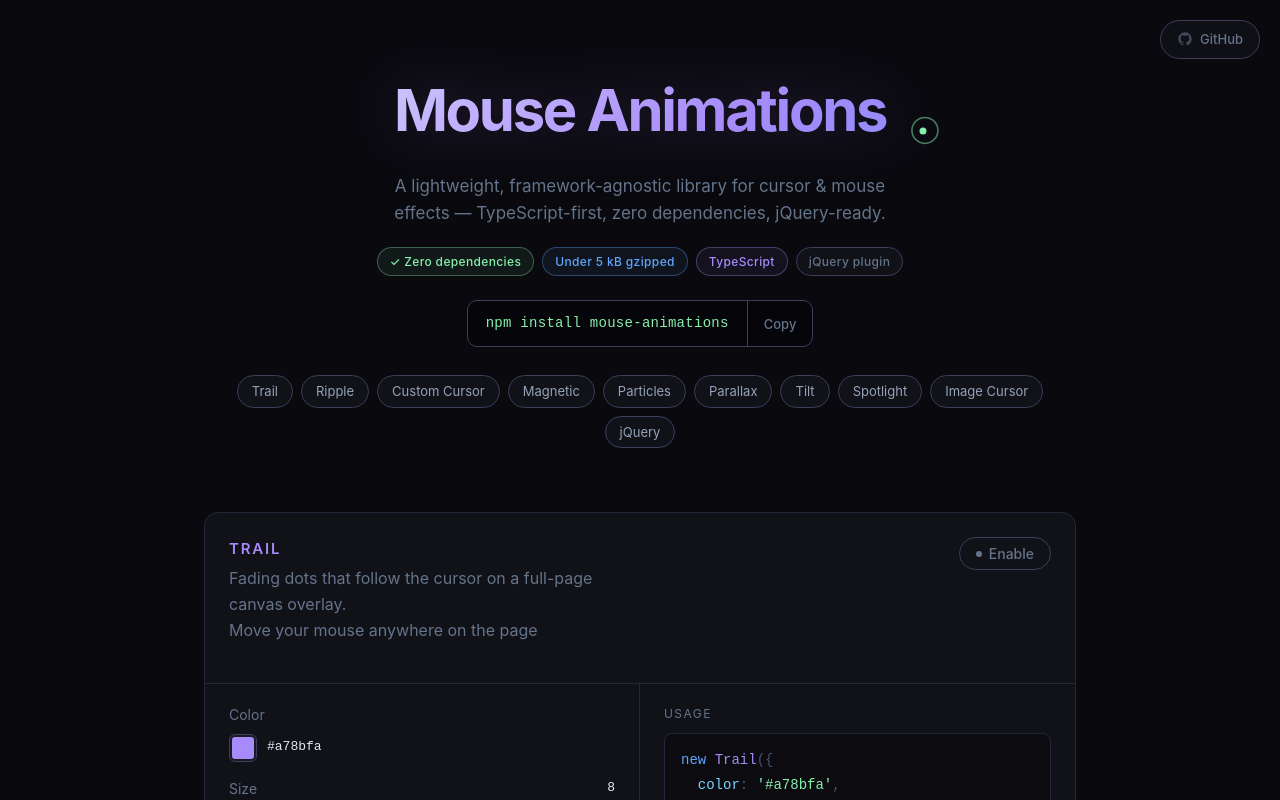
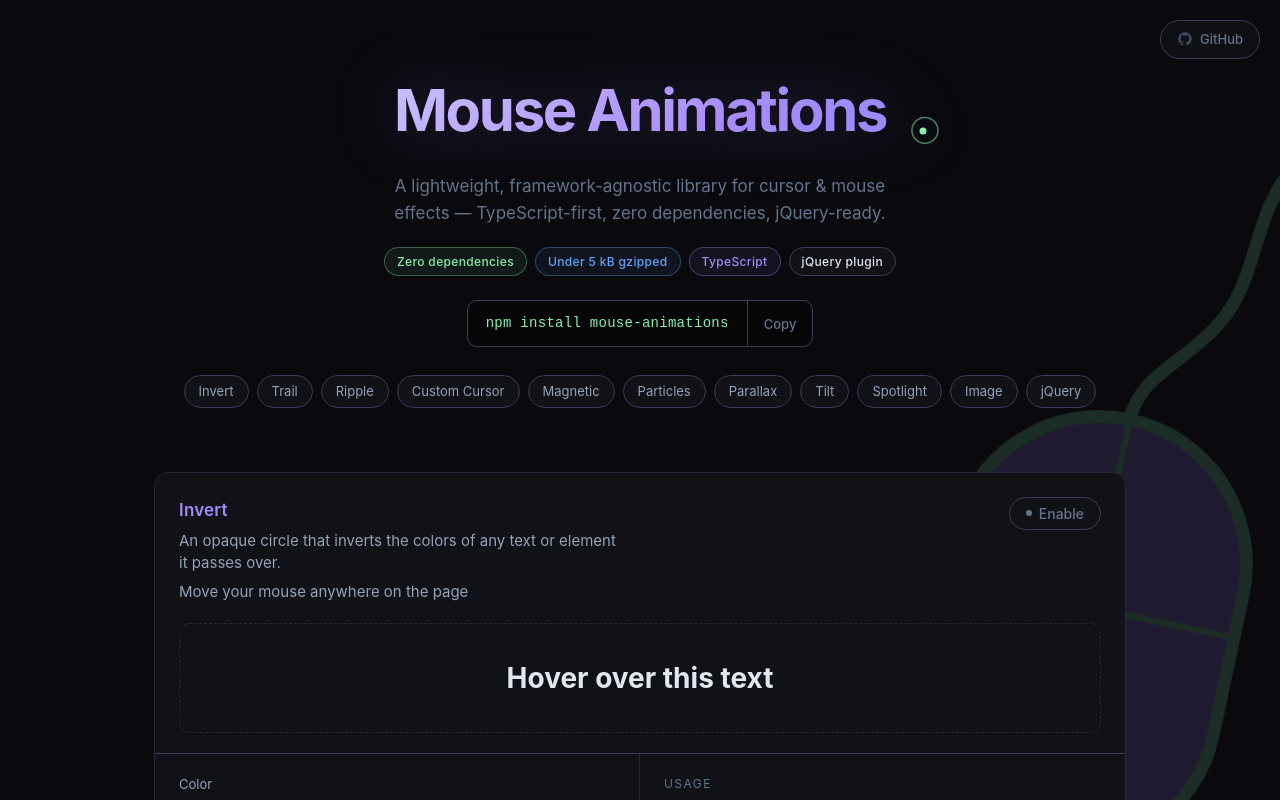
Before and after one commit to tgomilar/mouse-animations, a website built with Vite: page playground/index.html in a window 1280 px wide. Both pictures are taken after a click on the button "Disable". Shown: the top 800 px of the page. Built offline with nearby package versions, Linux system fonts and the light colour scheme.

Commit message:
feat: add Invert and improve Image effect, update docs and playground

```diff
--- a/playground/index.html
+++ b/playground/index.html
@@ -10,10 +10,10 @@
     <!-- Primary SEO -->
     <meta
       name="description"
-      content="Zero-dependency TypeScript library for cursor &amp; mouse effects: trail, ripple, custom cursor, magnetic, particles, parallax, tilt, image cursor. Under 5 kB. Live playground." />
+      content="Zero-dependency TypeScript library for cursor &amp; mouse effects: trail, ripple, custom cursor, magnetic, particles, parallax, tilt, spotlight, invert cursor, image cursor. Under 5 kB. Live playground." />
     <meta
       name="keywords"
-      content="cursor effects, mouse effects, typescript, javascript, custom cursor, trail, ripple, magnetic, particles, parallax, tilt, image cursor, animation, zero dependency, jquery plugin" />
+      content="cursor effects, mouse effects, typescript, javascript, custom cursor, trail, ripple, magnetic, particles, parallax, tilt, spotlight, invert cursor, image cursor, animation, zero dependency, jquery plugin" />
     <meta name="author" content="Tanja Gomilar" />
     <meta name="robots" content="index, follow" />
     <meta name="theme-color" content="#09090e" />
@@ -26,7 +26,7 @@
     <meta property="og:title" content="Mouse Animations — Cursor &amp; Mouse Effects Library" />
     <meta
       property="og:description"
-      content="Lightweight, zero-dependency TypeScript library for cursor &amp; mouse effects — trail, ripple, custom cursor, magnetic, particles, parallax, tilt, image cursor. Framework-agnostic, under 5 kB, jQuery-ready. Try them all in the live playground." />
+      content="Lightweight, zero-dependency TypeScript library for cursor &amp; mouse effects — trail, ripple, custom cursor, magnetic, particles, parallax, tilt, spotlight, invert cursor, image cursor. Framework-agnostic, under 5 kB, jQuery-ready. Try them all in the live playground." />
     <meta property="og:image" content="https://tgomilar.github.io/mouse-animations/og-image.png" />
     <meta property="og:image:type" content="image/png" />
     <meta property="og:image:width" content="1200" />
@@ -38,7 +38,7 @@
     <meta name="twitter:title" content="Mouse Animations — Cursor &amp; Mouse Effects Library" />
     <meta
       name="twitter:description"
-      content="Cursor &amp; mouse effects in one tiny TypeScript library — trail, ripple, magnetic, particles, parallax, tilt, image cursor &amp; more. Zero dependencies, under 5 kB, jQuery-ready." />
+      content="Cursor &amp; mouse effects in one tiny TypeScript library — trail, ripple, magnetic, particles, parallax, tilt, spotlight, invert cursor, image cursor &amp; more. Zero dependencies, under 5 kB, jQuery-ready." />
     <meta name="twitter:image" content="https://tgomilar.github.io/mouse-animations/og-image.png" />
     <meta name="twitter:image:alt" content="Mouse Animations — interactive playground for cursor and mouse effects" />
     <meta name="google-site-verification" content="TWTDG5sHkQOekIFUa5uWVmi7yO3pJTU7AGMaIPajIHc" />
@@ -78,9 +78,25 @@
       }
 
       .page {
-        max-width: 920px;
+        max-width: 1020px;
         margin: 0 auto;
         padding: 64px 24px 120px;
+        position: relative;
+        z-index: 1;
+      }
+
+      /* ── Background mouse deco ── */
+      .bg-mouse {
+        position: fixed;
+        right: 20px;
+        top: 70%;
+        transform: translateY(-50%) rotate(12deg);
+        width: 320px;
+        color: var(--emerald);
+        opacity: 0.15;
+        pointer-events: none;
+        z-index: 0;
+        user-select: none;
       }
 
       /* ── Header ── */
@@ -157,7 +173,6 @@
       .badge-muted {
         border: 1px solid var(--border-hi);
         background: var(--surface);
-        color: var(--muted);
       }
 
       /* ── Install block ── */
@@ -271,18 +286,24 @@
       }
 
       .card-head h2 {
-        font-size: 15px;
+        font-size: 17px;
         font-weight: 600;
         color: var(--accent);
-        text-transform: uppercase;
-        letter-spacing: 0.12em;
-        margin-bottom: 5px;
+        letter-spacing: 0.01em;
+        margin-bottom: 6px;
       }
 
       .card-head p {
+        color: #94a3b8;
+        font-size: 15px;
+        max-width: 440px;
+        line-height: 1.5;
+      }
+
+      .card-hint {
+        font-size: 12px;
         color: var(--muted);
-        font-size: 16px;
-        max-width: 420px;
+        margin-top: 6px;
       }
 
       /* ── Toggle ── */
@@ -310,9 +331,7 @@
         border-radius: 50%;
         background: currentColor;
         flex-shrink: 0;
-        transition:
-          background 0.2s,
-          box-shadow 0.2s;
+        transition: background 0.2s,box-shadow 0.2s;
       }
 
       .toggle:hover {
@@ -393,7 +412,7 @@
         display: grid;
         grid-template-columns: 1fr 1fr;
         margin-top: 20px;
-        border-top: 1px solid var(--border);
+        border-top: 1px solid var(--border-hi);
       }
 
       @media (max-width: 620px) {
@@ -427,8 +446,8 @@
       .ctrl label {
         display: flex;
         justify-content: space-between;
-        font-size: 14px;
-        color: var(--muted);
+        font-size: 13px;
+        color: #94a3b8;
       }
 
       .ctrl label output {
@@ -633,9 +652,19 @@
       /* ── Footer ── */
       footer {
         margin-top: 80px;
-        text-align: center;
+        display: flex;
+        align-items: center;
+        justify-content: center;
+        gap: 12px;
         color: var(--muted);
         font-size: 14px;
+      }
+
+      .footer-mouse {
+        width: 18px;
+        color: var(--muted);
+        opacity: 0.5;
+        flex-shrink: 0;
       }
 
       footer a {
@@ -699,6 +728,22 @@
     </style>
   </head>
   <body>
+    <!-- ── Background decoration ── -->
+    <div class="bg-mouse" aria-hidden="true">
+      <svg viewBox="0 -150 200 570" xmlns="http://www.w3.org/2000/svg">
+        <!-- Cable tail: exits top of mouse, curves up and right in an S-arc -->
+        <path d="M100 48 C100 18, 130 4, 145 -28 C160 -60, 148 -98, 170 -132"
+              stroke="var(--emerald)" stroke-width="8" stroke-linecap="round" fill="none"/>
+        <!-- Mouse body: pill / rounded-rect -->
+        <rect x="8" y="48" width="184" height="274" rx="92"
+              fill="var(--accent)" fill-opacity="0.92" stroke="var(--emerald)" stroke-width="8"/>
+        <!-- Horizontal divider: buttons vs palm rest -->
+        <line x1="8" y1="168" x2="192" y2="168" stroke="var(--emerald)" stroke-width="4"/>
+        <!-- Vertical divider: left vs right button -->
+        <line x1="100" y1="48" x2="100" y2="168" stroke="var(--emerald)" stroke-width="4"/>
+      </svg>
+    </div>
+
     <nav class="floating-nav" aria-label="External links">
       <a class="floating-btn" href="https://github.com/tgomilar/mouse-animations" target="_blank" rel="noopener" aria-label="View on GitHub">
         <svg width="16" height="16" viewBox="0 0 24 24" fill="currentColor" aria-hidden="true">
@@ -707,13 +752,6 @@
         </svg>
         GitHub
       </a>
-      <!--  <a class="floating-btn" href="https://codepen.io" target="_blank" rel="noopener" aria-label="View on CodePen">-->
-      <!--    <svg width="16" height="16" viewBox="0 0 24 24" fill="currentColor" aria-hidden="true">-->
-      <!--      <path-->
-      <!--          d="M24 8.182l-.018-.087-.017-.05c-.01-.024-.018-.05-.03-.075-.003-.018-.015-.034-.02-.05l-.035-.067-.03-.05-.044-.06-.046-.045-.06-.045-.046-.03-.06-.044-.044-.04-.015-.02L12.58.19c-.347-.232-.796-.232-1.142 0L.453 7.502l-.015.015-.044.035-.06.05-.038.04-.05.056-.037.045-.05.06c-.02.017-.03.03-.03.046l-.05.06-.02.06c-.02.01-.02.04-.03.07l-.01.05C0 8.12 0 8.15 0 8.18v7.497c0 .044.003.09.01.135l.01.046c.005.03.01.06.02.086l.015.05c.01.027.016.053.027.075l.022.05c.01.015.015.03.03.056l.03.044.04.06.04.046.06.055.055.044.05.04.06.033L11.58 23.87c.166.498.48.13.57.13.165 0 .33-.043.47-.13l11.42-7.477.06-.04.05-.04.056-.045.044-.06.03-.056.03-.044c.015-.02.02-.038.03-.058l.02-.06c.01-.026.016-.052.022-.082l.012-.052c.007-.045.01-.088.01-.132V8.454c-.002-.09-.007-.18-.014-.272zm-11.994 6.76l-3.458-2.26 3.458-2.893 3.533 2.893-3.533 2.26zm-5.445-3.667l-2.756 1.83V10.3l2.756 1.975zm1.188-.773l3.57-2.98 3.57 2.98-3.57 2.38-3.57-2.38zm8.88.773l2.756-1.975v5.49L16.63 14.275zm-2.39 3.923l-3.535-2.38-3.535 2.38v4.193l3.535-2.38 3.535 2.38v-4.193z"/>-->
-      <!--    </svg>-->
-      <!--    CodePen-->
-      <!--  </a>-->
     </nav>
 
     <div class="page">
@@ -721,7 +759,7 @@
         <h1>Mouse Animation<span class="logo-anim">s</span><canvas id="logo-canvas" aria-hidden="true"></canvas></h1>
         <p class="header-sub">A lightweight, framework-agnostic library for cursor &amp; mouse effects — TypeScript-first, zero dependencies, jQuery-ready.</p>
         <div class="badge-row">
-          <span class="badge badge-green">✓ Zero dependencies</span>
+          <span class="badge badge-green">Zero dependencies</span>
           <span class="badge badge-blue">Under 5 kB gzipped</span>
           <span class="badge badge-purple">TypeScript</span>
           <span class="badge badge-muted">jQuery plugin</span>
@@ -733,6 +771,7 @@
           </div>
         </div>
         <nav class="effect-nav" aria-label="Effects">
+          <a href="#card-invert">Invert</a>
           <a href="#card-trail">Trail</a>
           <a href="#card-ripple">Ripple</a>
           <a href="#card-cursor">Custom Cursor</a>
@@ -741,19 +780,57 @@
           <a href="#card-parallax">Parallax</a>
           <a href="#card-tilt">Tilt</a>
           <a href="#card-spotlight">Spotlight</a>
-          <a href="#card-image-cursor">Image Cursor</a>
+          <a href="#card-image">Image</a>
           <a href="#card-jquery">jQuery</a>
         </nav>
       </header>
 
       <div class="cards">
+        <!-- ── INVERT CURSOR ── -->
+        <section class="card" id="card-invert">
+          <div class="card-head">
+            <div>
+              <h2>Invert</h2>
+              <p>An opaque circle that inverts the colors of any text or element it passes over.</p>
+              <p class="card-hint">Move your mouse anywhere on the page</p>
+            </div>
+            <button class="toggle" id="btn-invert">Enable</button>
+          </div>
+          <div class="demo-zone" style="min-height: 110px; gap: 24px">
+            <span style="font-size: 28px; font-weight: 700; color: var(--text); pointer-events: none; user-select: none">Hover over this text</span>
+          </div>
+          <div class="card-foot">
+            <div class="controls">
+              <div class="ctrl">
+                <label>Color</label>
+                <div class="color-row">
+                  <input type="color" id="invert-color" value="#ffffff" />
+                  <span class="color-hex" id="invert-color-hex">#ffffff</span>
+                </div>
+              </div>
+              <div class="ctrl">
+                <label>Size <output id="invert-size-val">40</output> px</label>
+                <input type="range" id="invert-size" min="10" max="120" value="40" />
+              </div>
+              <div class="ctrl">
+                <label>Smoothness <output id="invert-smooth-val">1.00</output></label>
+                <input type="range" id="invert-smooth" min="5" max="100" value="100" />
+              </div>
+            </div>
+            <div class="code-wrap">
+              <div class="code-label">Usage</div>
+              <pre><code id="code-invert"></code></pre>
+            </div>
+          </div>
+        </section>
+
         <!-- ── TRAIL ── -->
         <section class="card" id="card-trail">
           <div class="card-head">
             <div>
               <h2>Trail</h2>
               <p>Fading dots that follow the cursor on a full-page canvas overlay.</p>
-              <p>Move your mouse anywhere on the page</p>
+              <p class="card-hint">Move your mouse anywhere on the page</p>
             </div>
             <button class="toggle" id="btn-trail">Enable</button>
           </div>
@@ -809,7 +886,7 @@
             <div>
               <h2>Ripple</h2>
               <p>Expanding circle animation at each click position.</p>
-              <p>Click anywhere to trigger</p>
+              <p class="card-hint">Click anywhere to trigger</p>
             </div>
             <button class="toggle" id="btn-ripple">Enable</button>
           </div>
@@ -859,7 +936,7 @@
             <div>
               <h2>Custom Cursor</h2>
               <p>Replaces the native cursor with a dot and a smoothly lagging outer ring.</p>
-              <p>Move your mouse — cursor applies to the whole page</p>
+              <p class="card-hint">Move your mouse — cursor applies to the whole page</p>
             </div>
             <button class="toggle" id="btn-cursor">Enable</button>
           </div>
@@ -971,7 +1048,7 @@
             <div>
               <h2>Particles</h2>
               <p>Coloured canvas particles burst from each click position with gravity and air resistance.</p>
-              <p>Click anywhere to burst</p>
+              <p class="card-hint">Click anywhere to burst</p>
             </div>
             <button class="toggle" id="btn-particles">Enable</button>
           </div>
@@ -1219,14 +1296,14 @@
         </section>
 
         <!-- ── IMAGE CURSOR ── -->
-        <section class="card" id="card-image-cursor">
+        <section class="card" id="card-image">
           <div class="card-head">
             <div>
-              <h2>Image Cursor</h2>
+              <h2>Image</h2>
               <p>Replaces the native cursor with a custom image or inline SVG that follows the mouse.</p>
-              <p>Move your mouse anywhere on the page</p>
+              <p class="card-hint">Move your mouse anywhere on the page</p>
             </div>
-            <button class="toggle" id="btn-image-cursor">Enable</button>
+            <button class="toggle" id="btn-image">Enable</button>
           </div>
           <div class="card-foot">
             <div class="controls">
@@ -1275,7 +1352,7 @@
             </div>
             <div class="code-wrap">
               <div class="code-label">Usage</div>
-              <pre><code id="code-image-cursor"></code></pre>
+              <pre><code id="code-image"></code></pre>
             </div>
           </div>
         </section>
@@ -1337,7 +1414,12 @@
                 class="tok-key">count</span><span class="tok-pun">:</span> <span class="tok-num">24</span> <span
                 class="tok-pun">});</span>
 <span class="tok-cls">$</span><span class="tok-pun">(</span><span class="tok-str">'body'</span><span
-                class="tok-pun">).</span><span class="tok-key">imageCursor</span><span class="tok-pun">({</span> <span
+                class="tok-pun">).</span><span class="tok-key">invert</span><span class="tok-pun">({</span> <span
+                class="tok-key">size</span><span class="tok-pun">:</span> <span class="tok-num">40</span><span
+                class="tok-pun">,</span> <span class="tok-key">color</span><span class="tok-pun">:</span> <span
+                class="tok-str">'#ffffff'</span> <span class="tok-pun">});</span>
+<span class="tok-cls">$</span><span class="tok-pun">(</span><span class="tok-str">'body'</span><span
+                class="tok-pun">).</span><span class="tok-key">image</span><span class="tok-pun">({</span> <span
                 class="tok-key">src</span><span class="tok-pun">:</span> <span class="tok-str">'&lt;svg .../&gt;'</span><span
                 class="tok-pun">,</span> <span class="tok-key">overrideAll</span><span class="tok-pun">:</span> <span
                 class="tok-key">true</span><span class="tok-pun">,</span> <span class="tok-key">states</span><span
@@ -1383,6 +1465,12 @@
       </div>
 
       <footer>
+        <svg class="footer-mouse" viewBox="0 -40 200 460" fill="none" xmlns="http://www.w3.org/2000/svg" aria-hidden="true">
+          <path d="M100 48 C100 18, 130 4, 145 -28 C155 -50, 148 -75, 162 -100" stroke="var(--emerald)" stroke-width="18" stroke-linecap="round"/>
+          <rect x="8" y="48" width="184" height="274" rx="92" fill="var(--accent)" fill-opacity="0.95" stroke="var(--emerald)" stroke-width="18"/>
+          <line x1="8" y1="168" x2="192" y2="168" stroke="var(--emerald)" stroke-width="12"/>
+          <line x1="100" y1="48" x2="100" y2="168" stroke="var(--emerald)" stroke-width="12"/>
+        </svg>
         <p>mouse-animations &nbsp;·&nbsp; <a href="https://github.com/tgomilar/mouse-animations" target="_blank">GitHub</a></p>
       </footer>
     </div>
--- a/playground/main.ts
+++ b/playground/main.ts
@@ -1,4 +1,4 @@
-import { Trail, Ripple, CustomCursor, Magnetic, Particles, Parallax, Tilt, Spotlight, ImageCursor } from 'mouse-animations';
+import { Trail, Ripple, CustomCursor, Magnetic, Particles, Parallax, Tilt, Spotlight, Invert, Image } from 'mouse-animations';
 
 // ─── Utils ────────────────────────────────────────────────────────────────────
 
@@ -85,8 +85,6 @@ function setCardActive(buttonId: string, cardId: string, active: boolean): void
   }
 
   renderCode('code-trail', 'Trail', getOpts());
-  instance = new Trail(getOpts());
-  setCardActive('btn-trail', 'card-trail', true);
 
   getInput('trail-color').addEventListener('input', event => {
     const color = (event.target as HTMLInputElement).value;
@@ -599,10 +597,63 @@ function setCardActive(buttonId: string, cardId: string, active: boolean): void
   });
 }
 
+// ─── Invert Cursor ────────────────────────────────────────────────────────────
+
+{
+  let instance: Invert | null = null;
+
+  function getOpts() {
+    return {
+      color:      getInput('invert-color').value,
+      size:       +getInput('invert-size').value,
+      smoothness: +(+getInput('invert-smooth').value / 100).toFixed(2),
+    };
+  }
+
+  function refresh(): void {
+    const opts = getOpts();
+    renderCode('code-invert', 'Invert', opts);
+    if (instance) { instance.destroy(); instance = new Invert(opts); }
+  }
+
+  renderCode('code-invert', 'Invert', getOpts());
+  instance = new Invert(getOpts());
+  setCardActive('btn-invert', 'card-invert', true);
+
+  getInput('invert-color').addEventListener('input', event => {
+    const color = (event.target as HTMLInputElement).value;
+    getElement('invert-color-hex').textContent = color;
+    refresh();
+  });
+
+  getInput('invert-size').addEventListener('input', event => {
+    const value = +(event.target as HTMLInputElement).value;
+    getOutput('invert-size-val').value = String(value);
+    refresh();
+  });
+
+  getInput('invert-smooth').addEventListener('input', event => {
+    const value = +(event.target as HTMLInputElement).value;
+    getOutput('invert-smooth-val').value = (value / 100).toFixed(2);
+    refresh();
+  });
+
+  getElement('btn-invert').addEventListener('click', () => {
+    if (instance) {
+      instance.destroy();
+      instance = null;
+      setCardActive('btn-invert', 'card-invert', false);
+    } else {
+      instance = new Invert(getOpts());
+      setCardActive('btn-invert', 'card-invert', true);
+    }
+  });
+}
+
 // ─── Image Cursor ─────────────────────────────────────────────────────────────
 
 {
-  let instance: ImageCursor | null = null;
+  let instance: Image | null = null;
 
   const PRESETS: Record<string, string> = {
     star:      `<svg xmlns="http://www.w3.org/2000/svg" viewBox="0 0 32 32"><polygon points="16,2 20,12 30,12 22,19 25,30 16,24 7,30 10,19 2,12 12,12" fill="#fbbf24" stroke="#f59e0b" stroke-width="1"/></svg>`,
@@ -652,11 +703,11 @@ function setCardActive(buttonId: string, cardId: string, active: boolean): void
   }
 
   function refresh(): void {
-    renderCode('code-image-cursor', 'ImageCursor', displayOpts());
-    if (instance) { instance.destroy(); instance = new ImageCursor(getOpts()); }
+    renderCode('code-image', 'Image', displayOpts());
+    if (instance) { instance.destroy(); instance = new Image(getOpts()); }
   }
 
-  renderCode('code-image-cursor', 'ImageCursor', displayOpts());
+  renderCode('code-image', 'Image', displayOpts());
 
   document.querySelectorAll<HTMLElement>('#imgcursor-presets .preset-btn').forEach(btn => {
     btn.addEventListener('click', () => {
@@ -697,14 +748,14 @@ function setCardActive(buttonId: string, cardId: string, active: boolean): void
   getInput('imgcursor-override').addEventListener('change', () => refresh());
   getInput('imgcursor-active').addEventListener('change', () => refresh());
 
-  getElement('btn-image-cursor').addEventListener('click', () => {
+  getElement('btn-image').addEventListener('click', () => {
     if (instance) {
       instance.destroy();
       instance = null;
-      setCardActive('btn-image-cursor', 'card-image-cursor', false);
+      setCardActive('btn-image', 'card-image', false);
     } else {
-      instance = new ImageCursor(getOpts());
-      setCardActive('btn-image-cursor', 'card-image-cursor', true);
+      instance = new Image(getOpts());
+      setCardActive('btn-image', 'card-image', true);
     }
   });
 }
--- a/src/animations/index.ts
+++ b/src/animations/index.ts
@@ -6,4 +6,5 @@ export { Particles } from './particles';
 export { Parallax } from './parallax';
 export { Tilt } from './tilt';
 export { Spotlight } from './spotlight';
-export { ImageCursor } from './image-cursor';
+export { Invert } from './invert';
+export { Image } from './image';
--- /dev/null
+++ b/src/animations/invert.ts
@@ -0,0 +1,106 @@
+import type { MouseAnimationsBase, InvertOptions } from '../core/types';
+
+/**
+ * Renders an opaque white circle that follows the cursor and inverts the colors
+ * of everything it passes over via mix-blend-mode: difference.
+ */
+export class Invert implements MouseAnimationsBase {
+  private readonly opts: Required<InvertOptions>;
+  private readonly el: HTMLElement;
+  private readonly style: HTMLStyleElement;
+  private mouseX = 0;
+  private mouseY = 0;
+  private curX = 0;
+  private curY = 0;
+  private rafId: number | null = null;
+  private active = false;
+  private firstMove = true;
+
+  constructor(options: InvertOptions = {}) {
+    this.opts = { size: 40, color: '#ffffff', smoothness: 1, hideDefault: true, ...options };
+    this.style = this.injectStyles();
+    this.el = this.buildElement();
+    document.body.appendChild(this.el);
+    this.enable();
+  }
+
+  private buildElement(): HTMLElement {
+    const el = document.createElement('div');
+    el.className = '__ma-invert';
+    el.hidden = true;
+    el.style.width = `${this.opts.size}px`;
+    el.style.height = `${this.opts.size}px`;
+    return el;
+  }
+
+  private injectStyles(): HTMLStyleElement {
+    const s = document.createElement('style');
+    s.textContent = `
+      .__ma-invert {
+        position: fixed; top: 0; left: 0;
+        border-radius: 50%;
+        background: ${this.opts.color};
+        mix-blend-mode: difference;
+        pointer-events: none; z-index: 1000000;
+        will-change: transform; user-select: none;
+        translate: -50% -50%;
+      }
+      .__ma-invert-hide, .__ma-invert-hide * { cursor: none !important; }
+    `;
+    document.head.appendChild(s);
+    return s;
+  }
+
+  private updatePosition(): void {
+    this.el.style.transform = `translate(${this.curX}px, ${this.curY}px)`;
+  }
+
+  private onMouseMove = (e: MouseEvent): void => {
+    this.mouseX = e.clientX;
+    this.mouseY = e.clientY;
+    if (this.firstMove) {
+      this.firstMove = false;
+      this.curX = this.mouseX;
+      this.curY = this.mouseY;
+      this.updatePosition();
+      this.el.hidden = false;
+    }
+    if (this.opts.smoothness >= 1) {
+      this.curX = this.mouseX;
+      this.curY = this.mouseY;
+      this.updatePosition();
+    }
+  };
+
+  private loop = (): void => {
+    if (!this.active) return;
+    this.curX += (this.mouseX - this.curX) * this.opts.smoothness;
+    this.curY += (this.mouseY - this.curY) * this.opts.smoothness;
+    this.updatePosition();
+    this.rafId = requestAnimationFrame(this.loop);
+  };
+
+  enable(): void {
+    if (this.active) return;
+    this.active = true;
+    this.firstMove = true;
+    if (this.opts.hideDefault) document.body.classList.add('__ma-invert-hide');
+    document.addEventListener('mousemove', this.onMouseMove);
+    if (this.opts.smoothness < 1) this.rafId = requestAnimationFrame(this.loop);
+  }
+
+  disable(): void {
+    if (!this.active) return;
+    this.active = false;
+    document.body.classList.remove('__ma-invert-hide');
+    document.removeEventListener('mousemove', this.onMouseMove);
+    if (this.rafId !== null) { cancelAnimationFrame(this.rafId); this.rafId = null; }
+    this.el.hidden = true;
+  }
+
+  destroy(): void {
+    this.disable();
+    this.el.remove();
+    this.style.remove();
+  }
+}
--- a/src/index.ts
+++ b/src/index.ts
@@ -8,7 +8,8 @@ export type {
   ParallaxOptions,
   TiltOptions,
   SpotlightOptions,
-  ImageCursorOptions,
+  InvertOptions,
+  ImageOptions,
 } from './core/types';
 
 export { Trail } from './animations/trail';
@@ -19,4 +20,5 @@ export { Particles } from './animations/particles';
 export { Parallax } from './animations/parallax';
 export { Tilt } from './animations/tilt';
 export { Spotlight } from './animations/spotlight';
-export { ImageCursor } from './animations/image-cursor';
+export { Invert } from './animations/invert';
+export { Image } from './animations/image';
```
Also changed, not shown: src/animations/image.ts (renamed from src/animations/image-cursor.ts, +18 -9 lines), src/core/types.ts (+12 -1 lines), src/jquery.ts (+6 -4 lines), README.md.
